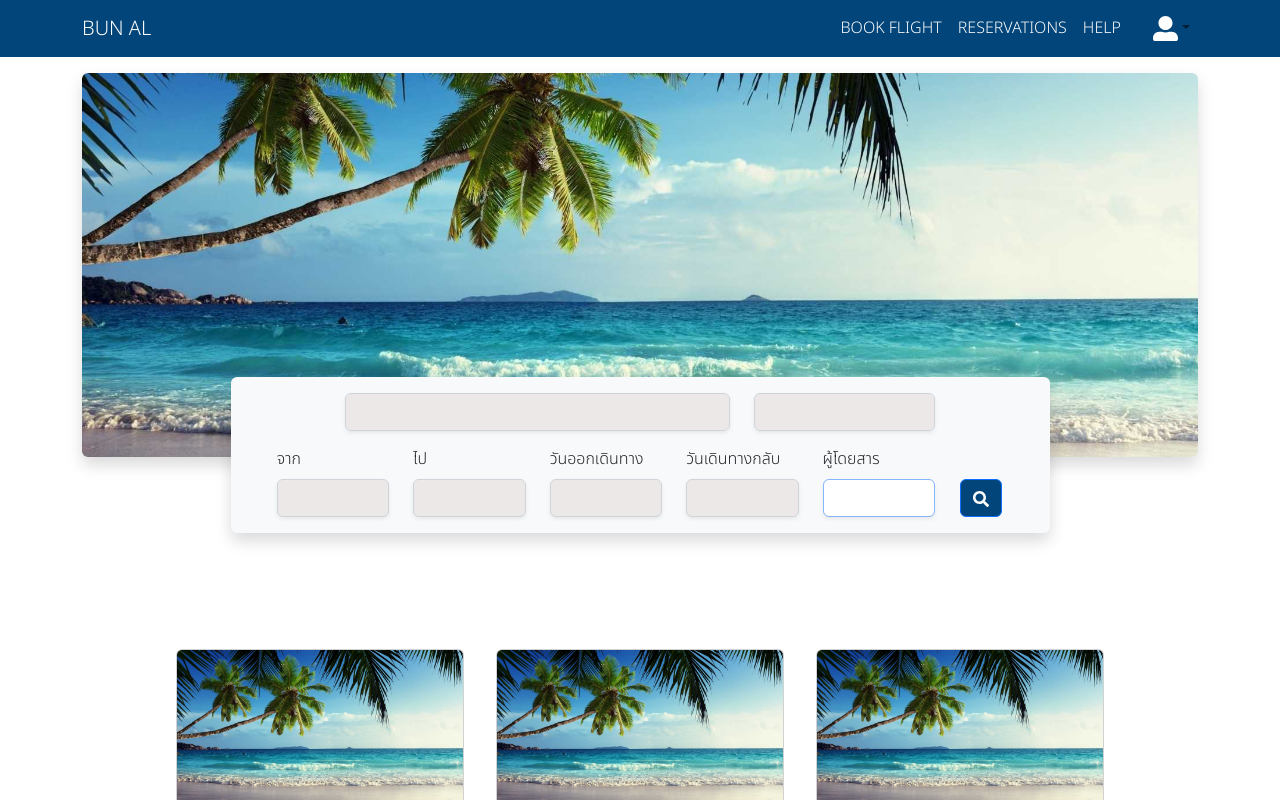
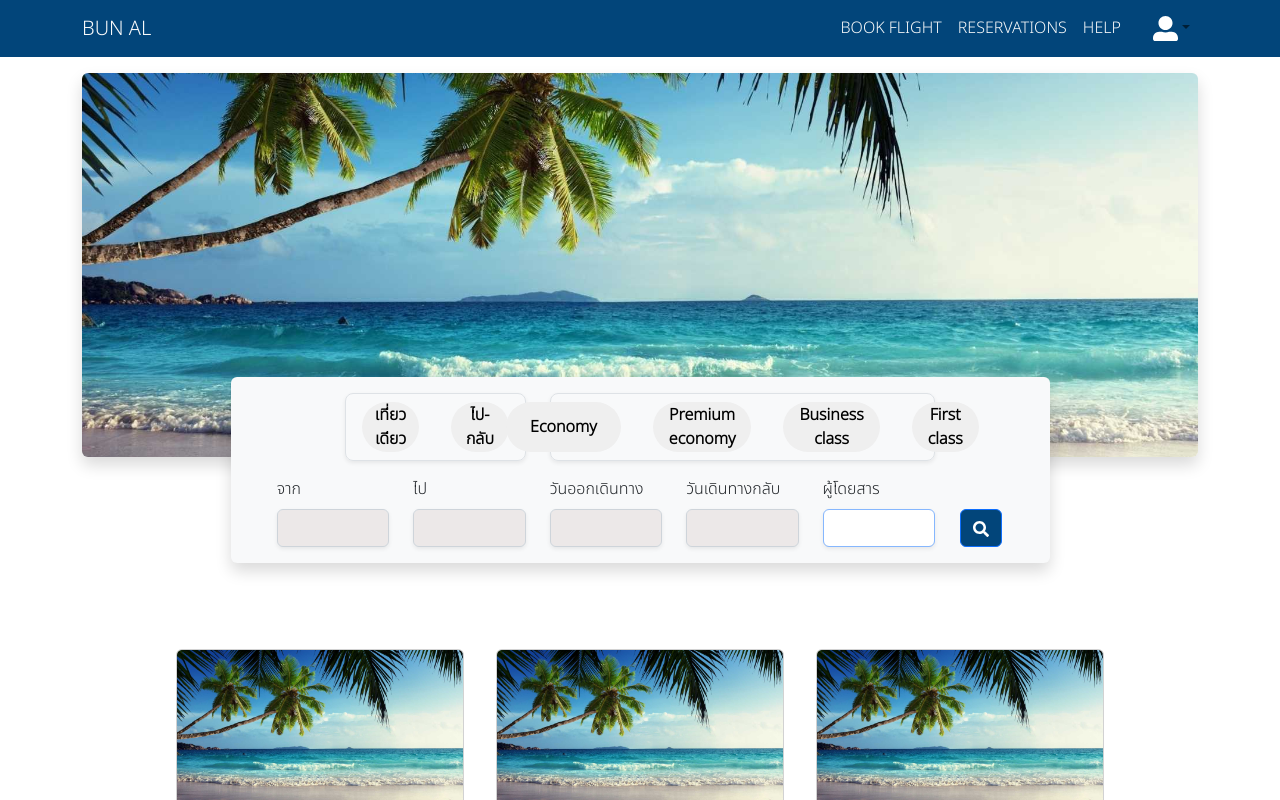
Before and after one commit to B-MNSN/dii-front-end-project, a React (Create React App) app: page / in a window 1280 px wide. Shown: the top 800 px of the page. Built offline with nearby package versions, Linux system fonts and the light colour scheme.

Commit message:
div from change flight

```diff
--- a/src/components/BookingSearch.js
+++ b/src/components/BookingSearch.js
@@ -9,23 +9,19 @@ function BookingSearch() {
                 <Form className=''>
                     <Container className=' py-3'>
                         <Row className='pb-3 justify-content-center'>
+                            <Col lg={3}>
+                                <div className='d-flex justify-content-space-around shadow-sm rounded-3 border border-1'>
+                                    <button className='btnFlight fw-bold rounded-5 w-50 my-2 mx-3'>เที่ยวเดียว</button>
+                                    <button className='btnFlight fw-bold rounded-5 w-50 my-2 mx-3'>ไป-กลับ</button>
+                                </div>
+                            </Col>
                             <Col lg={6}>
-                                <Form.Group className='shadow-sm rounded'>
-                                    <Form.Control
-                                        type="text"
-                                        autoFocus
-                                        className='B-inputBox'
-                                    ></Form.Control>
-                                </Form.Group>
-                            </Col>
-                            <Col lg={3}>
-                                <Form.Group className='shadow-sm rounded'>
-                                    <Form.Control
-                                        type="text"
-                                        autoFocus
-                                        className='B-inputBox'
-                                    />
-                                </Form.Group>
+                                <div className=' d-flex justify-content-center shadow-sm rounded-3 border border-1'>
+                                    <button className='btnCabinClass fw-bold rounded-5 px-4 my-2 mx-3'>Economy </button>
+                                    <button className='btnCabinClass fw-bold rounded-5 px-3 my-2 mx-3'>Premium economy</button>
+                                    <button className='btnCabinClass fw-bold rounded-5 px-3 my-2 mx-3'>Business class </button>
+                                    <button className='btnCabinClass fw-bold rounded-5 px-3 my-2 mx-3'>First class</button>
+                                </div>
                             </Col>
                         </Row>
                         <Row className='justify-content-center'>
```
